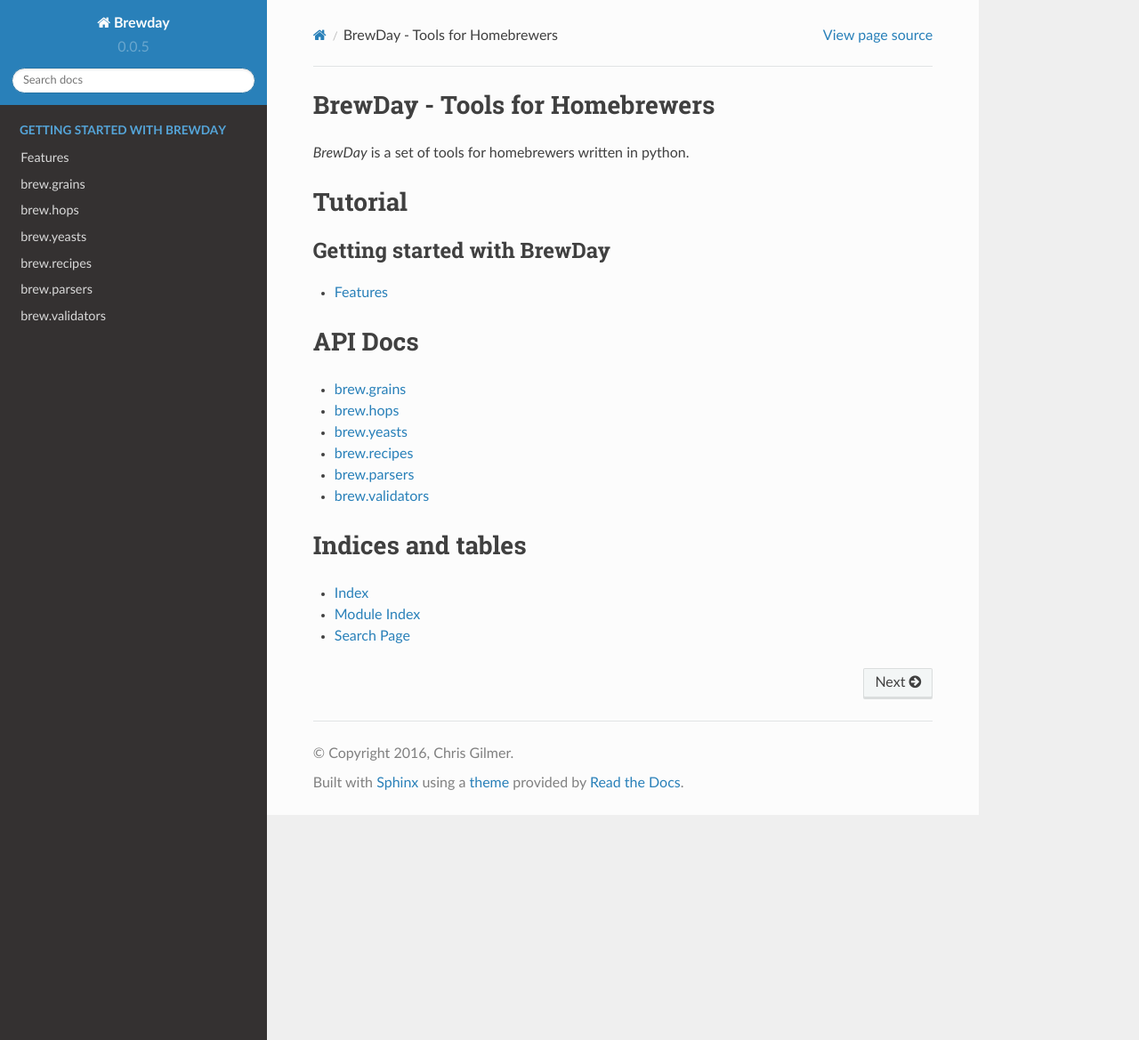
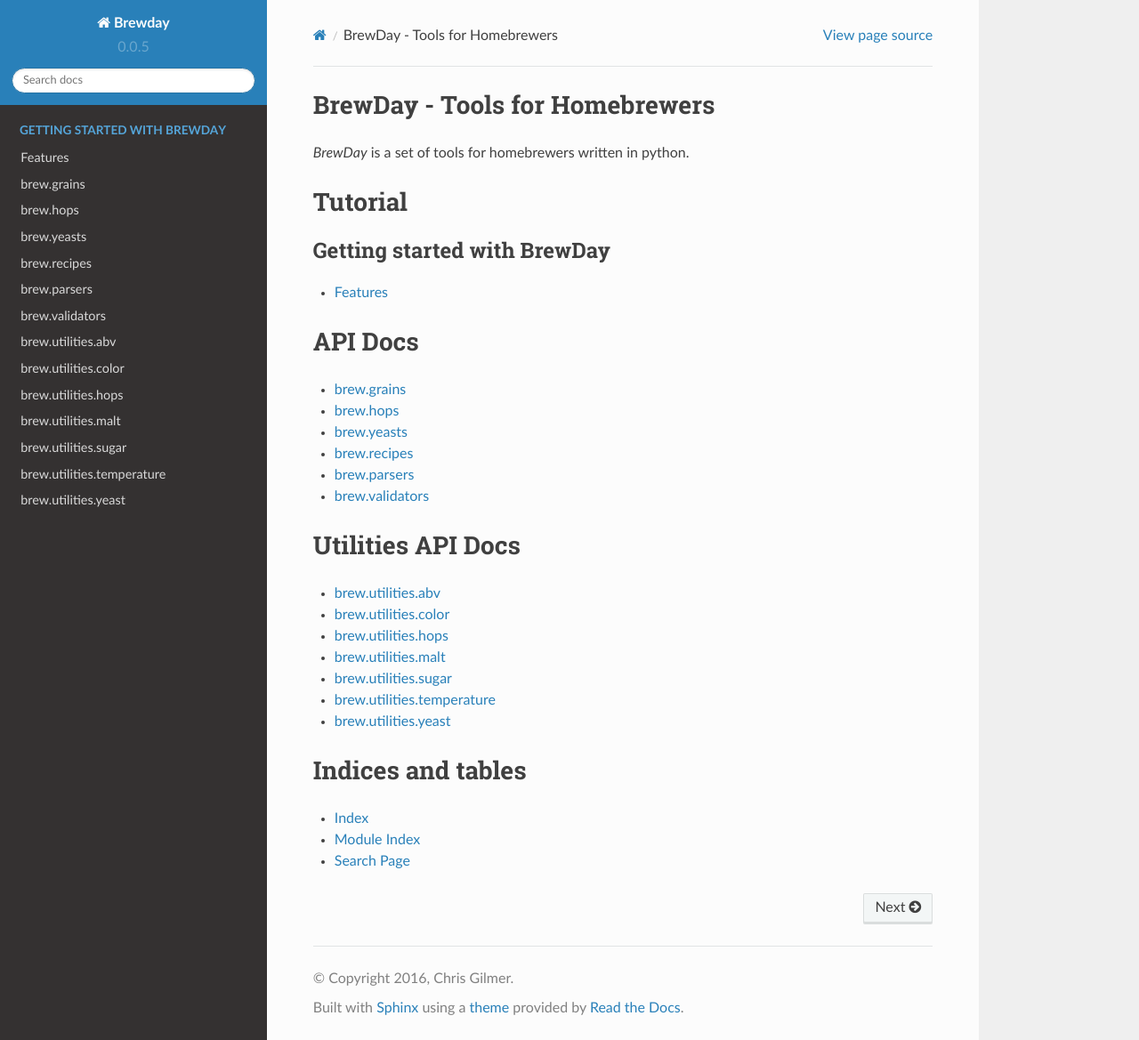
Before and after one commit to chrisgilmerproj/brewday, a Sphinx documentation site: the page built from docs/source/index.rst, in a window 1280 px wide and 1169 px high. Shown: the whole window at 89% size. Built offline with Sphinx 7.4.7 and the Read the Docs theme 2.0.0, drawn with Linux system fonts in a browser that asks for light colours; formulas are drawn with MathJax 3.

Commit message:
Add docs for utility methods and classes

```diff
--- /dev/null
+++ b/docs/source/api/utilities/abv.rst
@@ -0,0 +1,14 @@
+brew.utilities.abv
+==================
+
+.. automethod:: brew.utilities.abv.apparent_attenuation
+
+.. automethod:: brew.utilities.abv.real_attenuation
+
+.. automethod:: brew.utilities.abv.real_attenuation_from_apparent_extract
+
+.. automethod:: brew.utilities.abv.alcohol_by_volume_standard
+
+.. automethod:: brew.utilities.abv.alcohol_by_volume_alternative
+
+.. automethod:: brew.utilities.abv.alcohol_by_weight
--- /dev/null
+++ b/docs/source/api/utilities/color.rst
@@ -0,0 +1,30 @@
+brew.utilities.color
+==================
+
+.. automethod:: brew.utilities.color.srm_to_ebc
+
+.. automethod:: brew.utilities.color.ebc_to_srm
+
+.. automethod:: brew.utilities.color.calculate_mcu
+
+.. automethod:: brew.utilities.color.calculate_srm_mosher
+
+.. automethod:: brew.utilities.color.calculate_srm_daniels
+
+.. automethod:: brew.utilities.color.calculate_srm_daniels_power
+
+.. automethod:: brew.utilities.color.calculate_srm_noonan_power
+
+.. automethod:: brew.utilities.color.calculate_srm_morey_hybrid
+
+.. automethod:: brew.utilities.color.calculate_srm_morey
+
+.. automethod:: brew.utilities.color.calculate_srm
+
+.. automethod:: brew.utilities.color.lovibond_to_srm
+
+.. automethod:: brew.utilities.color.srm_to_lovibond
+
+.. automethod:: brew.utilities.color.srm_to_a430
+
+.. automethod:: brew.utilities.color.ebc_to_a430
--- /dev/null
+++ b/docs/source/api/utilities/hops.rst
@@ -0,0 +1,17 @@
+brew.utilities.hops
+===================
+
+.. autoclass:: brew.utilities.hops.HopsUtilization
+   :members:
+   :undoc-members:
+   :inherited-members:
+
+.. autoclass:: brew.utilities.hops.HopsUtilizationJackieRager
+   :members:
+   :undoc-members:
+   :inherited-members:
+
+.. autoclass:: brew.utilities.hops.HopsUtilizationGlennTinseth
+   :members:
+   :undoc-members:
+   :inherited-members:
--- /dev/null
+++ b/docs/source/api/utilities/malt.rst
@@ -0,0 +1,38 @@
+brew.utilities.malt
+==================
+
+.. automethod:: brew.utilities.malt.dry_to_liquid_malt_weight
+
+.. automethod:: brew.utilities.malt.liquid_to_dry_malt_weight
+
+.. automethod:: brew.utilities.malt.grain_to_liquid_malt_weight
+
+.. automethod:: brew.utilities.malt.liquid_malt_to_grain_weight
+
+.. automethod:: brew.utilities.malt.dry_malt_to_grain_weight
+
+.. automethod:: brew.utilities.malt.grain_to_dry_malt_weight
+
+.. automethod:: brew.utilities.malt.specialty_grain_to_liquid_malt_weight
+
+.. automethod:: brew.utilities.malt.liquid_malt_to_specialty_grain_weight
+
+.. automethod:: brew.utilities.malt.fine_grind_to_coarse_grind
+
+.. automethod:: brew.utilities.malt.coarse_grind_to_fine_grind
+
+.. automethod:: brew.utilities.malt.dry_basis_to_as_is_basis
+
+.. automethod:: brew.utilities.malt.as_is_basis_to_dry_basis
+
+.. automethod:: brew.utilities.malt.sg_from_dry_basis
+
+.. automethod:: brew.utilities.malt.plato_from_dry_basis
+
+.. automethod:: brew.utilities.malt.basis_to_hwe
+
+.. automethod:: brew.utilities.malt.hwe_to_basis
+
+.. automethod:: brew.utilities.malt.ppg_to_hwe
+
+.. automethod:: brew.utilities.malt.hwe_to_ppg
--- /dev/null
+++ b/docs/source/api/utilities/sugar.rst
@@ -0,0 +1,24 @@
+brew.utilities.sugar
+==================
+
+.. automethod:: brew.utilities.sugar.sg_to_gu
+
+.. automethod:: brew.utilities.sugar.gu_to_sg
+
+.. automethod:: brew.utilities.sugar.plato_to_sg
+
+.. automethod:: brew.utilities.sugar.sg_to_plato
+
+.. automethod:: brew.utilities.sugar.brix_to_sg
+
+.. automethod:: brew.utilities.sugar.sg_to_brix
+
+.. automethod:: brew.utilities.sugar.brix_to_plato
+
+.. automethod:: brew.utilities.sugar.plato_to_brix
+
+.. automethod:: brew.utilities.sugar.apparent_extract_to_real_extract
+
+.. automethod:: brew.utilities.sugar.hydrometer_adjustment
+
+.. automethod:: brew.utilities.sugar.refractometer_adjustment
--- /dev/null
+++ b/docs/source/api/utilities/temperature.rst
@@ -0,0 +1,6 @@
+brew.utilities.temperature
+==================
+
+.. automethod:: brew.utilities.temperature.fahrenheit_to_celsius
+
+.. automethod:: brew.utilities.temperature.celsius_to_fahrenheit
--- /dev/null
+++ b/docs/source/api/utilities/yeast.rst
@@ -0,0 +1,19 @@
+brew.utilities.yeast
+====================
+
+.. automethod:: brew.utilities.yeast.pitch_rate_conversion
+
+.. autoclass:: brew.utilities.yeast.YeastModel
+   :members:
+   :undoc-members:
+   :inherited-members:
+
+.. autoclass:: brew.utilities.yeast.KaiserYeastModel
+   :members:
+   :undoc-members:
+   :inherited-members:
+
+.. autoclass:: brew.utilities.yeast.WhiteYeastModel
+   :members:
+   :undoc-members:
+   :inherited-members:
--- a/docs/source/index.rst
+++ b/docs/source/index.rst
@@ -28,6 +28,21 @@
    api/parsers.rst
    api/validators.rst
 
+
+Utilities API Docs
+==================
+
+.. toctree::
+   :maxdepth: 2
+
+   api/utilities/abv.rst
+   api/utilities/color.rst
+   api/utilities/hops.rst
+   api/utilities/malt.rst
+   api/utilities/sugar.rst
+   api/utilities/temperature.rst
+   api/utilities/yeast.rst
+
 Indices and tables
 ==================
 
```
